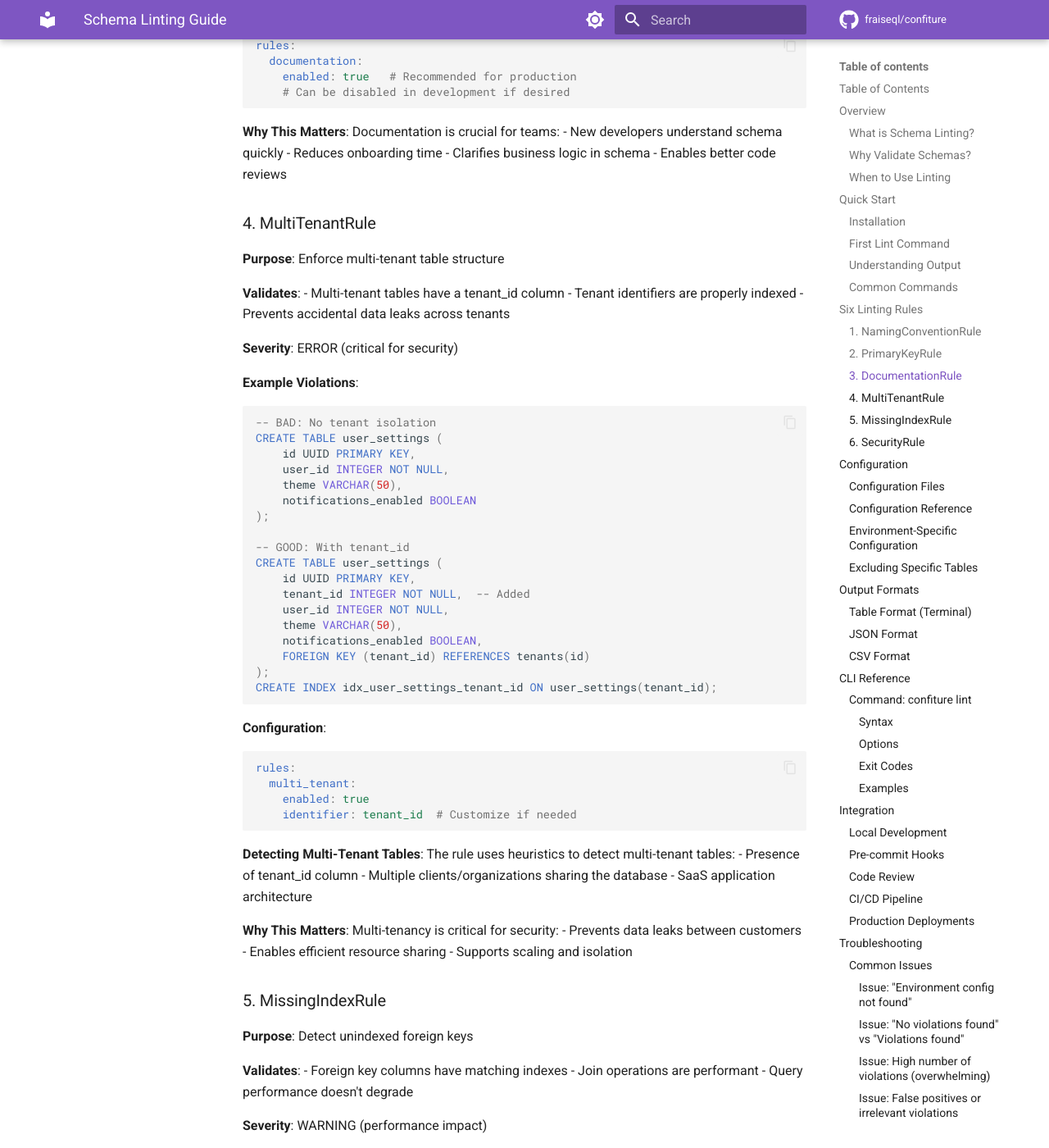
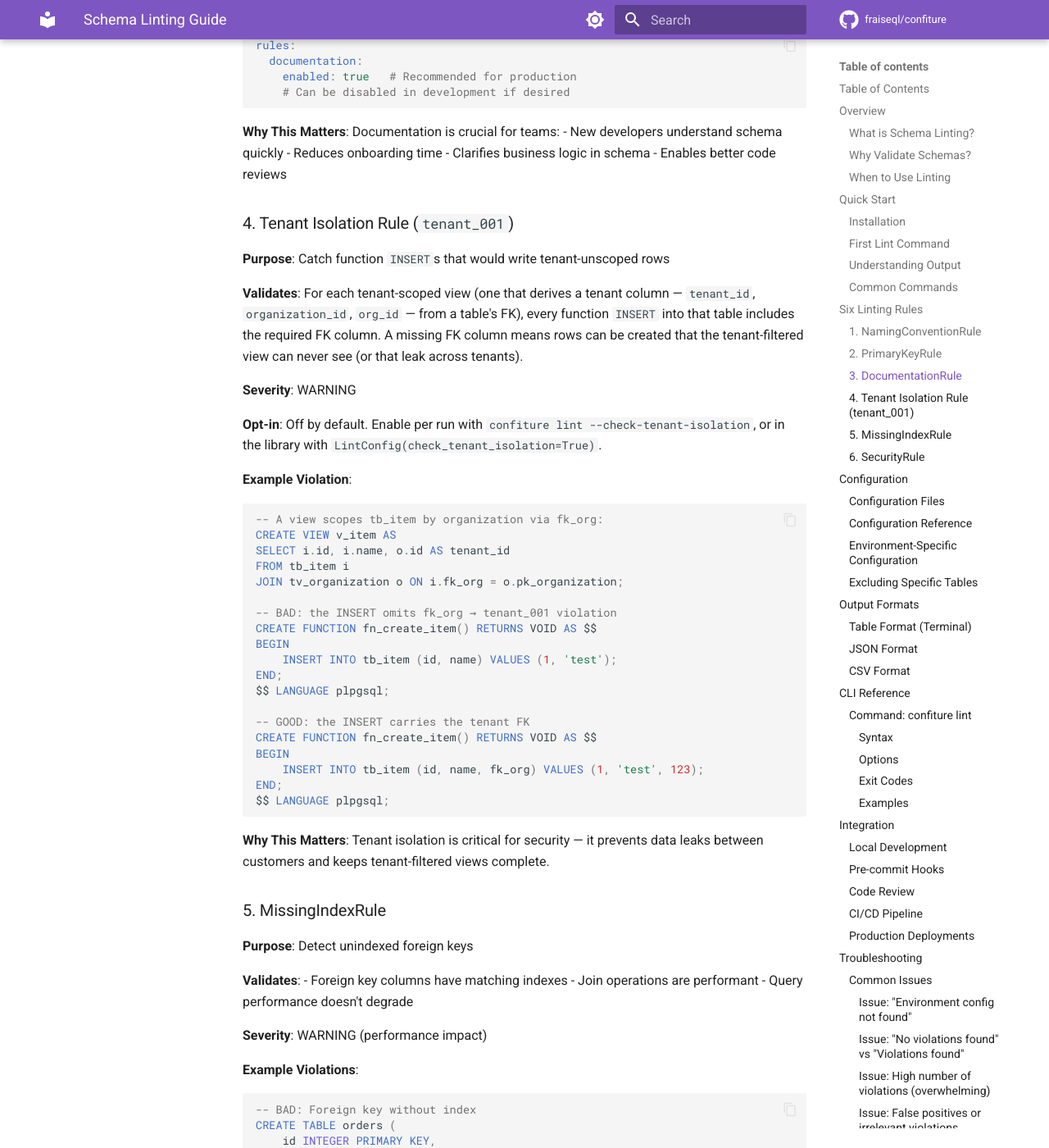
Before and after one commit to fraiseql/confiture, an MkDocs documentation site: the page built from docs/linting.md, in a window 1280 px wide and 1400 px high, scrolled down 5899 px. Shown: the whole window at 82% size. Built offline with MkDocs 1.6.1 and Material for MkDocs 9.7.7, drawn with Linux system fonts in a browser that asks for light colours; comment, search, counter and statistics services are not loaded; the version menu is left out.

Commit message:
feat(lint)!: wire multi-tenant isolation rule (tenant_001) as opt-in
The TenantIsolationRule + its parsers shipped but were unreachable — no
config flag or CLI option ever invoked them. Now wired behind an opt-in
flag (default off, so existing lint output is unchanged).

## Changes
- LintConfig.check_tenant_isolation (default False) + SchemaLinter
  ._check_tenant_isolation delegating to TenantIsolationRule
- `confiture lint --check-tenant-isolation` flag; lint docstring fixed
  (it falsely listed "multi-tenant columns" as an always-on rule)
- docs/linting.md §4 rewritten to describe the real rule (was an
  unimplemented column-presence check w/ a fictional `rules: multi_tenant`
  YAML block)
- CHANGELOG: tenant rule + the orphan-sweep removals (clusters C/E/G/H/I)

## Verification
✅ ruff + ty clean; 148 lint tests pass
✅ orphan sweep: core/linting/tenant/ now reachable (orphans 37→29)

````diff
--- a/docs/linting.md
+++ b/docs/linting.md
@@ -280,58 +280,48 @@ rules:
 - Clarifies business logic in schema
 - Enables better code reviews
 
-### 4. MultiTenantRule
+### 4. Tenant Isolation Rule (`tenant_001`)
 
-**Purpose**: Enforce multi-tenant table structure
+**Purpose**: Catch function `INSERT`s that would write tenant-unscoped rows
 
-**Validates**:
-- Multi-tenant tables have a tenant_id column
-- Tenant identifiers are properly indexed
-- Prevents accidental data leaks across tenants
+**Validates**: For each tenant-scoped view (one that derives a tenant column —
+`tenant_id`, `organization_id`, `org_id` — from a table's FK), every function
+`INSERT` into that table includes the required FK column. A missing FK column
+means rows can be created that the tenant-filtered view can never see (or that
+leak across tenants).
 
-**Severity**: ERROR (critical for security)
+**Severity**: WARNING
 
-**Example Violations**:
+**Opt-in**: Off by default. Enable per run with `confiture lint
+--check-tenant-isolation`, or in the library with
+`LintConfig(check_tenant_isolation=True)`.
+
+**Example Violation**:
 
 ```sql
--- BAD: No tenant isolation
-CREATE TABLE user_settings (
-    id UUID PRIMARY KEY,
-    user_id INTEGER NOT NULL,
-    theme VARCHAR(50),
-    notifications_enabled BOOLEAN
-);
+-- A view scopes tb_item by organization via fk_org:
+CREATE VIEW v_item AS
+SELECT i.id, i.name, o.id AS tenant_id
+FROM tb_item i
+JOIN tv_organization o ON i.fk_org = o.pk_organization;
 
--- GOOD: With tenant_id
-CREATE TABLE user_settings (
-    id UUID PRIMARY KEY,
-    tenant_id INTEGER NOT NULL,  -- Added
-    user_id INTEGER NOT NULL,
-    theme VARCHAR(50),
-    notifications_enabled BOOLEAN,
-    FOREIGN KEY (tenant_id) REFERENCES tenants(id)
-);
-CREATE INDEX idx_user_settings_tenant_id ON user_settings(tenant_id);
+-- BAD: the INSERT omits fk_org → tenant_001 violation
+CREATE FUNCTION fn_create_item() RETURNS VOID AS $$
+BEGIN
+    INSERT INTO tb_item (id, name) VALUES (1, 'test');
+END;
+$$ LANGUAGE plpgsql;
+
+-- GOOD: the INSERT carries the tenant FK
+CREATE FUNCTION fn_create_item() RETURNS VOID AS $$
+BEGIN
+    INSERT INTO tb_item (id, name, fk_org) VALUES (1, 'test', 123);
+END;
+$$ LANGUAGE plpgsql;
 ```
 
-**Configuration**:
-
-```yaml
-rules:
-  multi_tenant:
-    enabled: true
-    identifier: tenant_id  # Customize if needed
-```
-
-**Detecting Multi-Tenant Tables**: The rule uses heuristics to detect multi-tenant tables:
-- Presence of tenant_id column
-- Multiple clients/organizations sharing the database
-- SaaS application architecture
-
-**Why This Matters**: Multi-tenancy is critical for security:
-- Prevents data leaks between customers
-- Enables efficient resource sharing
-- Supports scaling and isolation
+**Why This Matters**: Tenant isolation is critical for security — it prevents
+data leaks between customers and keeps tenant-filtered views complete.
 
 ### 5. MissingIndexRule
 
````
Also changed, not shown: CHANGELOG.md (+29 -0 lines), 3 other files.
